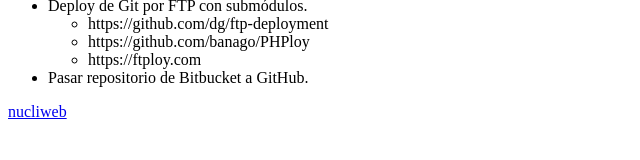
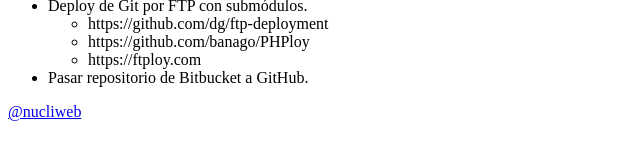
Before and after one commit to fernandopr/repo-1, a plain HTML site: page index.html in a window 1280 px wide. Shown: the part 168-328 px from the top of the page, 0-640 px from the left. Drawn offline with Linux system fonts and the light colour scheme.

Commit message:
Añadida @ al twitter

```diff
--- a/index.html
+++ b/index.html
@@ -20,6 +20,8 @@
 	</li>
 	<li>Pasar repositorio de Bitbucket a GitHub.</li>
 </ul>
-<a href="http://twitter.com/nucliweb">nucliweb</a>
+<a href="http://twitter.com/nucliweb">@nucliweb</a>
+
+
 </body>
 </html>
```
